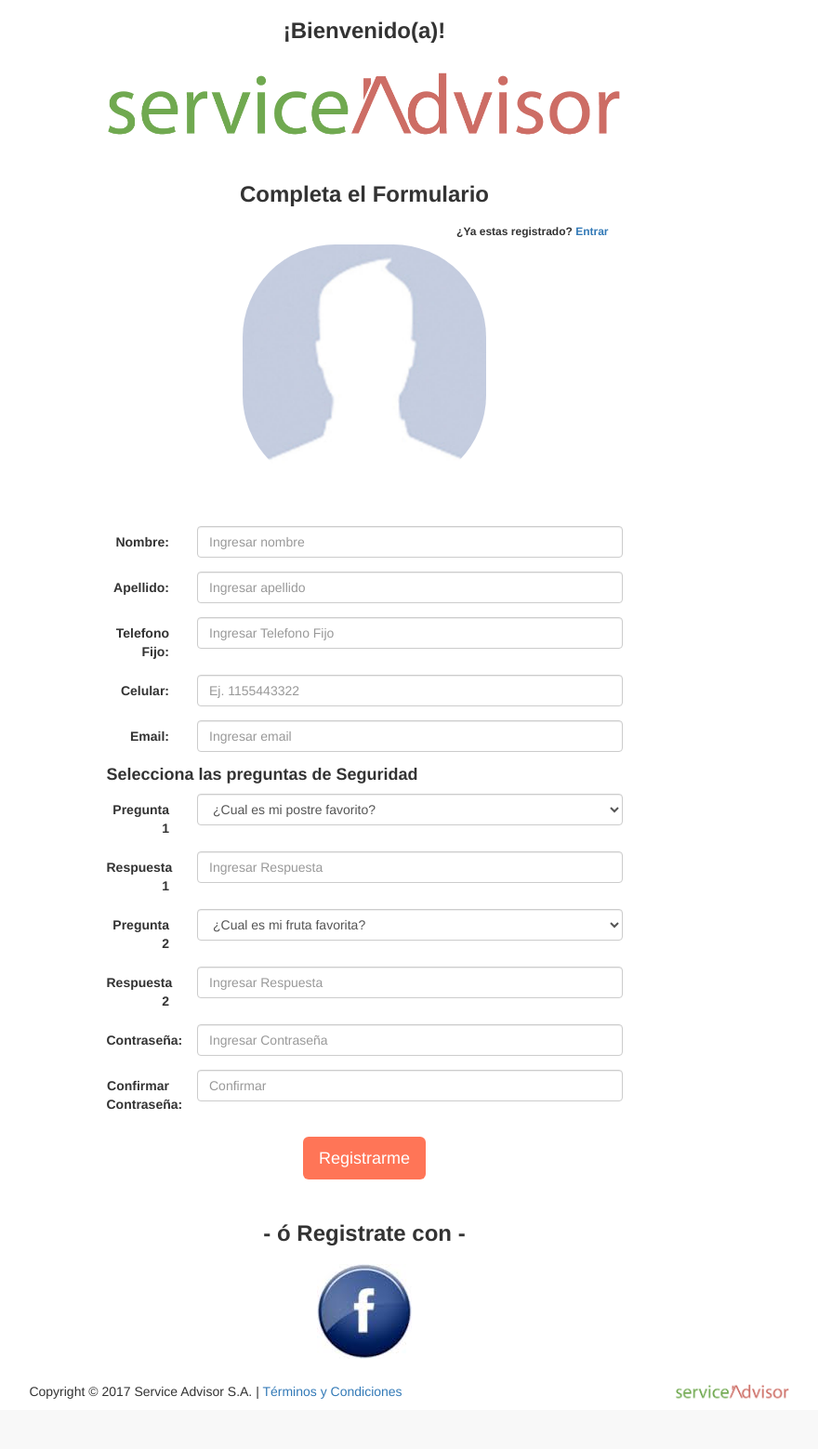
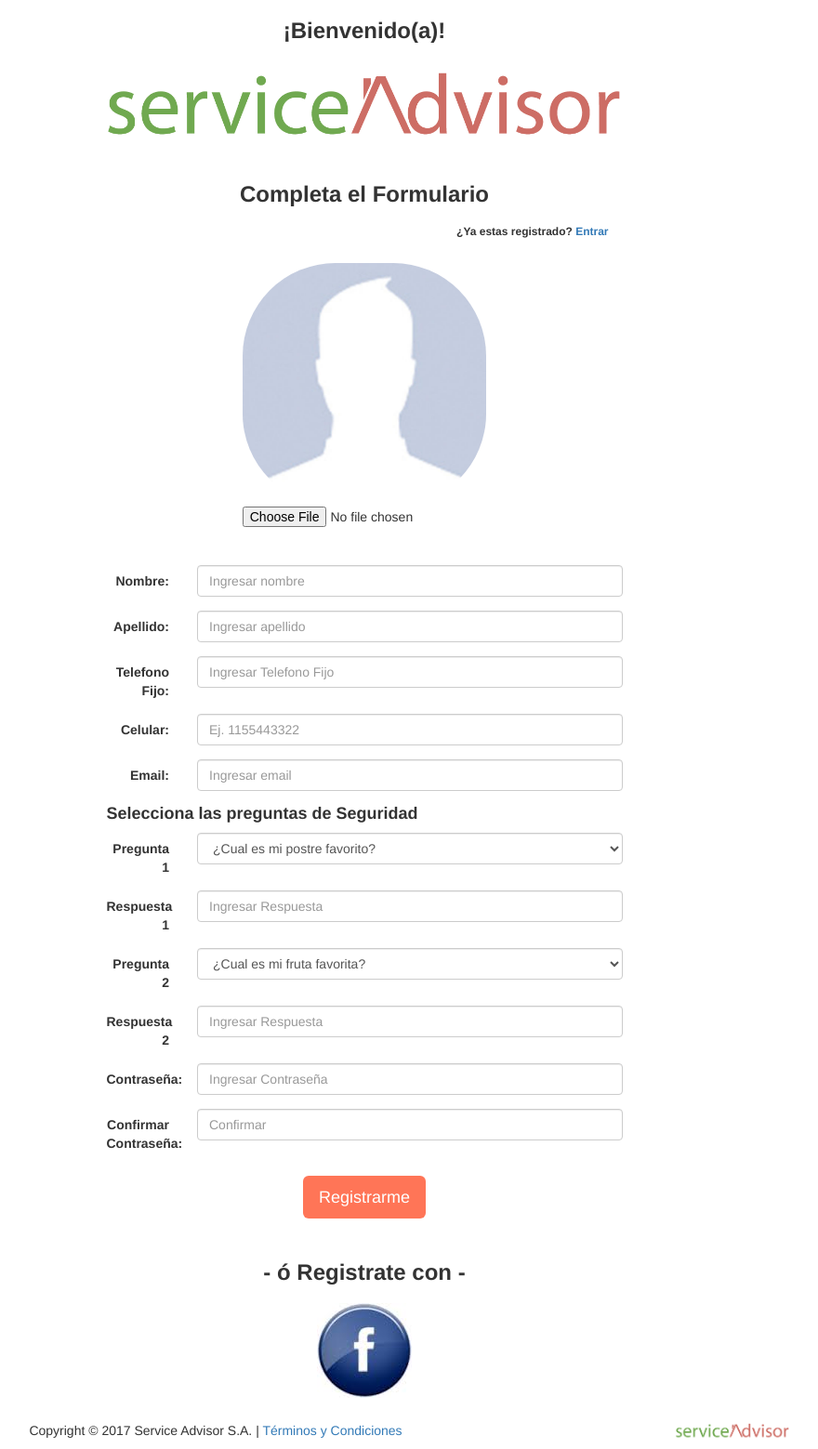
Before and after one commit to peperete/proyectodh, a PHP site: page /registro.php in a window 1280 px wide. Shown: the part 52-1611 px from the top of the page at 93% size, without its empty margins (248-1128 px from the left). Before the commit the page ends 1557 px from the top, so only its background shows below. Run offline with PHP 8.4, Linux system fonts and the light colour scheme.

Commit message:
cambio en registro y funciones usuarios por carga de imagen

```diff
--- a/funciones_usuarios.php
+++ b/funciones_usuarios.php
@@ -215,5 +215,22 @@ $arrayPreguntas2= array('1'=>'¿Cual es mi fruta favorita?','2'=>'lugar que dese
       $_SESSION[$key] = $value;
     }
   }
+  function esUnaImagen($ext) {
+    $ext = strtolower($ext);
+    if ($ext == 'jpg' || $ext == 'png' || $ext == 'gif' || $ext == 'svg') {
+      return TRUE;
+    }
+    return FALSE;
+  }
 
+  function tienePesoValido($size) {
+
+    $pesoMaximo = 90000000;
+    // 9 MB
+
+    if ($size > $pesoMaximo) {
+      return FALSE;
+    }
+    return TRUE;
+  }
 ?>
--- a/registro.php
+++ b/registro.php
@@ -1,246 +1,503 @@
 <?php
+
   include_once ("header.php");
+
   include_once ("funciones_usuarios.php");
+
   // echo "<PRE>";
+
   // var_dump ($arrayPreguntas1);
+
   // echo "</PRE>";
+
   $nombreUsuario = $apellidoUsuario = $emailUsuario = $telfijoUsuario = $celularUsuario = "";
+
   if (!empty($_POST)) {
 
+
+
     $nombreUsuario = $_POST["nombre"];
+
     $apellidoUsuario = $_POST["apellido"];
+
     $telfijoUsuario = $_POST["telfijo"];
+
     $celularUsuario = $_POST["celular"];
+
     $emailUsuario = $_POST["email"];
+
     $pregunta_1 = $_POST["pregunta_1"];
+
     $respuesta_1= $_POST["respuesta_1"];
+
     $pregunta_2 = $_POST["pregunta_2"];
+
     $respuesta_2= $_POST["respuesta_2"];
 
+
+
     // Validar usuario
+
     $erroresRegistro = validarRegistroUsuario($_POST);
 
+
+
     if (empty($erroresRegistro)) {
+
       $usuario = crearUsuario($_POST);
+
 			//Guardar al usuario en un JSON y Archivo
+
 			guardarUsuario($usuario);
+
 			// Ir a mensaje de Bienvenida
+
 			header("location:bienvenido.php");exit;
+
     }
+
   }
+
   if (!empty($_POST)) {
+
+
 
       $ext = pathinfo($_FILES['archivo']['name'], PATHINFO_EXTENSION);
 
+
+
       $errores = $message = '';
 
+
+
       if (!esUnaImagen($ext) || !tienePesoValido($_FILES['archivo']['size'])) {
+
         $errores = 'La imagen es muy pesada o no tiene un formato valido';
+
       } else {
+
+
 
         $randomHash = md5(microtime().'foto');
 
+
+
         $archivo = dirname(__FILE__) .'/upload/' . $randomHash . '.' . $ext;
+
         $upload = move_uploaded_file($_FILES['archivo']['tmp_name'], $archivo);
 
+
+
         if ($upload) {
+
           $message = "Subio OK!";
+
           $img = $archivo;
+
         } else {
+
           $errores = "no subio";
+
         }
+
       }
+
     }
+
 ?>
+
 <body>
+
+<?php if(!empty($errores) || empty($_POST)) { ?>
+
   <div class="container">
+
     <div class="row">
+
       <div class="col-sm-6 col-sm-offset-3">
+
         <h3 style="text-align:center"><strong>¡Bienvenido(a)!</strong></h3>
+
       </div>
+
       <div class="col-sm-3"></div>
-    </div>
-    <div class="row">
-      <div class="col-sm-6 col-sm-offset-3">
-        <h6 style="color: #FF7557; text-align:center"><img src="images/logoadvisor02.png" class="img-responsive"  alt="logotipo" ></h6>
-      </div>
-      <div class="col-sm-3"></div>
-    </div>
-    <div class="row">
-      <div class="col-sm-6 col-sm-offset-3">
-        <h3 style="text-align:center"><strong>Completa el Formulario</strong></h3>
-      </div>
-      <div class="col-sm-3"></div>
-    </div>
-    <div class="row">
-      <div class="col-sm-6 col-sm-offset-3">
-        <h6 style="text-align:right"><label class="control-label col-sm-12"for="bienvenida">¿Ya estas registrado? <a href="ingresar.php" target="_self">Entrar</a></label></h6>
-        <br>
-      </div>
-      <div class="col-sm-3"></div>
+
     </div>
 
+    <div class="row">
+
+      <div class="col-sm-6 col-sm-offset-3">
+
+        <h6 style="color: #FF7557; text-align:center"><img src="images/logoadvisor02.png" class="img-responsive"  alt="logotipo" ></h6>
+
+      </div>
+
+      <div class="col-sm-3"></div>
+
+    </div>
+
+    <div class="row">
+
+      <div class="col-sm-6 col-sm-offset-3">
+
+        <h3 style="text-align:center"><strong>Completa el Formulario</strong></h3>
+
+      </div>
+
+      <div class="col-sm-3"></div>
+
+    </div>
+
+    <div class="row">
+
+      <div class="col-sm-6 col-sm-offset-3">
+
+        <h6 style="text-align:right"><label class="control-label col-sm-12"for="bienvenida">¿Ya estas registrado? <a href="ingresar.php" target="_self">Entrar</a></label></h6>
+
+        <br>
+
+      </div>
+
+      <div class="col-sm-3"></div>
+
+    </div>
+
+
+
  <!--Imagen de perfil-->
+
     <div class="row">
+
       <div class="col-sm-6 col-sm-offset-3">
+
         <form class="form-horizontal" action="<?php echo htmlspecialchars($_SERVER['PHP_SELF']);?>" method="post" enctype="multipart/form-data">
+
+        <h2><?php if(!empty($errores)) { echo $errores;} ?></h2>
+
             <div class="form-group">
+
               <div class="col-sm-3">
+
               </div>
+
               <div class="col-sm-6">
+
                 <a href="#"><img src="images/silueta_foto_perfil.jpg" alt="foto_perfil" class="img-responsive" style="border-radius:100px"></a>
+
+                <input type="file" name="archivo">
+
                 <div class="col-sm-3">
+
                 </div>
+
               </div>
+
             </div>
+
 <!--Subir archivo de Imagen de Perfil-->
+
             <div class="form-group">
+
               <div class="row">
+
                 <div class="col-sm-12">
+
                   <h5 style="text-align:center; color:white">
+
                     <!--<input type="file" name="imgPerfil" value="imgPerfil"> -->
+
                   </h5>
+
                 </div>
+
               </div>
+
             </div>
 
 
+
+
+
         <form class="form-horizontal" action="registro.php" method="post" enctype="multipart/form-data">
+
             <div class="form-group">
+
               <label class="control-label col-sm-2" for="nombre">Nombre:</label>
+
               <div class="col-sm-10">
+
                 <input type="text" class="form-control" id="nombre" name ="nombre" placeholder="Ingresar nombre" value="<?= $nombreUsuario ?>" required>
+
               </div>
+
             </div>
+
             <div class="form-group">
+
               <label class="col-sm-2 control-label" for="apellido">Apellido:</label>
+
               <div class="col-sm-10">
+
                 <input type="text" class="form-control" id="apellido" name ="apellido"placeholder="Ingresar apellido" value="<?= $apellidoUsuario ?>" required>
+
               </div>
+
             </div>
+
             <div class="form-group">
+
               <label class="control-label col-sm-2" for="telfijo">Telefono Fijo:</label>
+
               <div class="col-sm-10">
+
                 <input type="tel" class="form-control" id="telfijo" name="telfijo" placeholder="Ingresar Telefono Fijo" value="<?= $telfijoUsuario ?>" >
+
               </div>
+
             </div>
+
             <div class="form-group">
+
               <label class="control-label col-sm-2" for="celular">Celular:</label>
+
               <div class="col-sm-10">
+
                 <input type="tel" class="form-control" id="celular" name="celular" placeholder="Ej. 1155443322" value="<?= $celularUsuario ?>">
+
               </div>
+
             </div>
+
             <div class="form-group">
+
               <label class="control-label col-sm-2" for="email">Email:</label>
+
               <div class="col-sm-10">
+
                 <input type="email" class="form-control" id="email" name="email" placeholder="Ingresar email" value="<?= $emailUsuario ?>">
+
               </div>
+
             </div>
+
 <!-- Preguntas de Seguridad -->
+
+
 
   <h4 style="text_aligne:lefth"><b>Selecciona las preguntas de Seguridad</b></h4>
 
+
+
   <div class="form-group">
+
     <label class="control-label col-sm-2" for="pregunta_1">Pregunta 1</label>
+
     <div class="col-sm-10">
+
       <select class="form-control" name="pregunta_1">
+
         <?php
+
         // $pregunta_1= array('1'=>'¿Cual es mi postre favorito?','2'=>'Pais que deseo conocer','3'=>'Apellido Materno de mi Padre');
+
         foreach ($arrayPreguntas1 as $key => $value) {
+
           echo "<option value='". $key ."'";
+
           if (!empty($_POST["pregunta_1"])){
+
             if ($_POST["pregunta_1"] == $key) {
+
               echo "selected";
+
             }
+
           }
+
           echo ">" . $value ."</option>";
+
         }
+
         ?>
+
       </select>
+
     </div>
+
   </div>
+
   <div class="form-group">
+
     <label class="control-label col-sm-2" for="pwd">Respuesta 1</label>
+
     <div class="col-sm-10">
+
       <input type="text" class="form-control" id="respuesta_1" name= "respuesta_1" placeholder="Ingresar Respuesta" required>
+
     </div>
+
   </div>
 
 
+
+
+
   <div class="form-group">
+
     <label class="control-label col-sm-2" for="pregunta_2">Pregunta 2</label>
+
     <div class="col-sm-10">
+
       <select class="form-control" name="pregunta_2">
+
         <?php
+
         foreach ($arrayPreguntas2 as $key => $value) {
+
           echo "<option value='". $key ."'";
+
           if (!empty($_POST["pregunta_2"])){
+
             if ($_POST["pregunta_2"] == $key) {
+
               echo "selected";
+
             }
+
           }
+
           echo ">" . $value ."</option>";
+
         }
+
         ?>
+
       </select>
+
       </div>
+
     </div>
+
     <div class="form-group">
+
       <label class="control-label col-sm-2" for="Respuesta_2">Respuesta 2</label>
+
       <div class="col-sm-10">
+
         <input type="text" class="form-control" id="respuesta_2_2" name= "respuesta_2" placeholder="Ingresar Respuesta" required>
+
       </div>
+
     </div>
 
 
 
 
+
+
+
+
+
             <div class="form-group">
+
               <label class="control-label col-sm-2" for="pwd">Contraseña:</label>
+
               <div class="col-sm-10">
+
                 <input type="password" class="form-control" id="pwd" name= "pwd" placeholder="Ingresar Contraseña" required>
+
               </div>
+
             </div>
+
             <div class="form-group">
+
               <label class="control-label col-sm-2" for="cpwd">Confirmar Contraseña:</label>
+
               <div class="col-sm-10">
+
                 <input type="password" class="form-control" id="cpwd" name="cpwd" placeholder="Confirmar" required>
+
               </div>
+
             </div>
+
             <?php
+
               if (!empty($erroresRegistro)) {
+
                 foreach ($erroresRegistro as $error) {
+
                   echo '<div class="alert alert-danger" role="alert">' . $error .'</div>';
+
                 }
+
               }
+
             ?>
 
+
+
             <div class="form-group">
+
               <div class="row">
+
                 <div class="col-sm-12">
+
                   <h5 style="text-align:center; color:white">
+
                     <button type="submit" class="btn btn-prymary btn-lg" style="background-color:#FF7557" value="enviar" id="enviar" name="submit">Registrarme</button>
+
                   </h5>
+
                 </div>
+
               </div>
+
             </div>
+
         </form>
+
       </div>
+
       <div class="col-sm-3"></div>
+
     </div>
 
+
+
     <div class="row">
+
         <div class="col-sm-12">
+
           <h3 style="text-align:center"><strong>- ó Registrate con -</strong></h3>
+
         </div>
+
     </div>
+
     <div class="form-group">
+
         <div class="row">
+
           <div class="col-sm-12">
+
             <h5 style="text-align:center"><a href="#"><img src="images/facebook_mini.png"></a></h5>
+
           </div>
+
         </div>
+
     </div>
+
   </div>
+
+  <?php } else { ?>
+
+      Se subio la imagen ok
+
+    <?php } ?>
+
 </body>
+
 <?php include ("footer.php"); ?>
```
